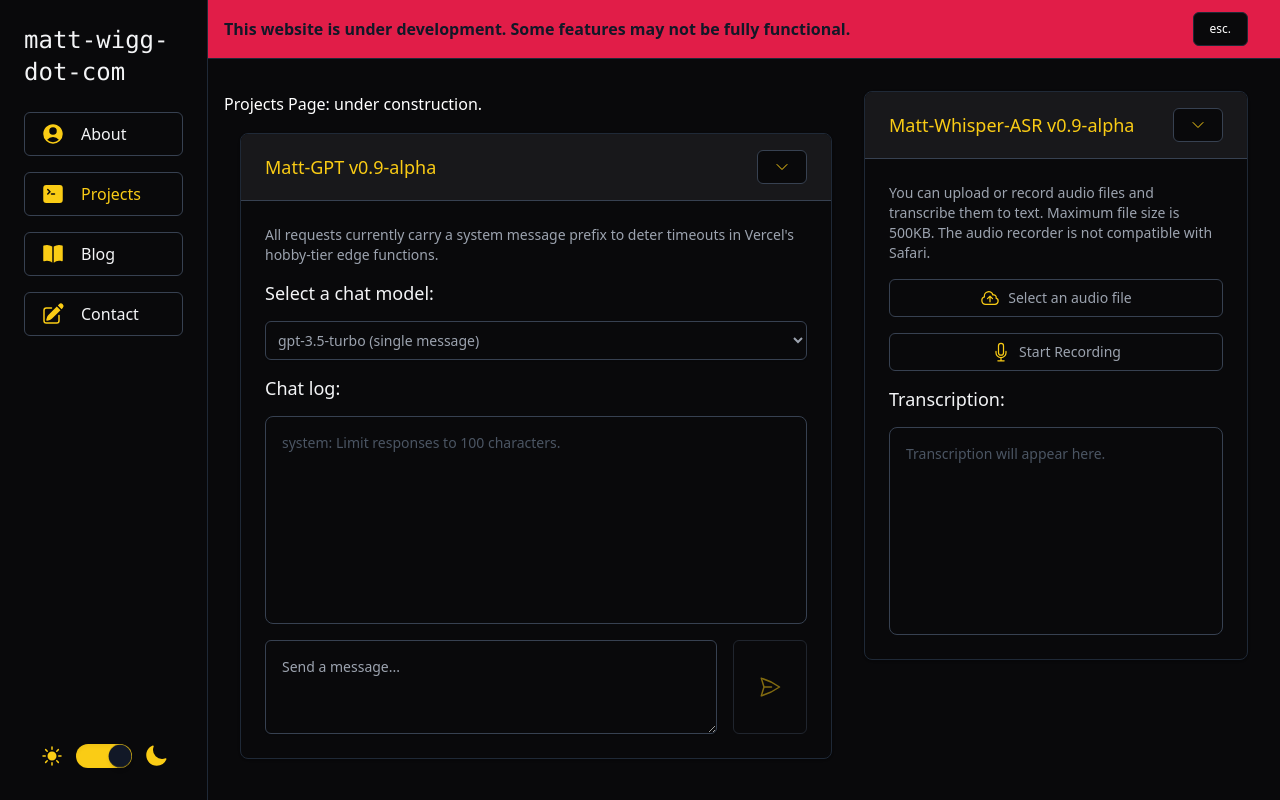
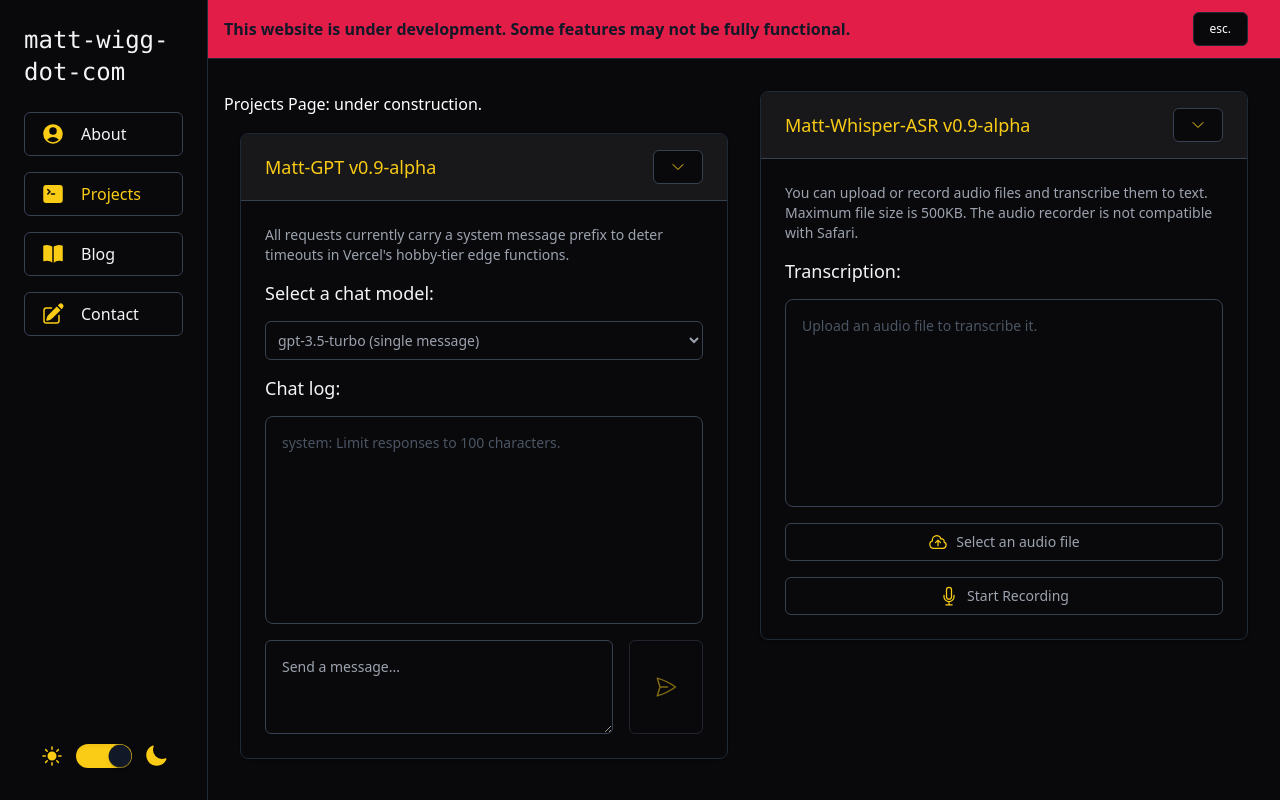
Before and after one commit to matt-wigg/matt-wigg-dot-com, a Next.js app: page /projects in a window 1280 px wide. Built offline with nearby package versions, Linux system fonts and the light colour scheme.

Commit message:
form and page rework

```diff
--- a/src/app/contact/page.tsx
+++ b/src/app/contact/page.tsx
@@ -3,13 +3,13 @@ import ContactForm from '@/components/ContactForm';
 export default function Contact() {
   return (
     <main className='flex md:flex-row flex-col pt-8'>
-      <div className='md:w-3/5 md:min-w-[500px] md:flex md:flex-col'>
+      <div className='md:w-3/6 md:min-w-[500px] md:flex md:flex-col'>
         Contact Page: under construction.
         <div className='py-4'>
           <ContactForm show={true} />
         </div>
       </div>
-      <div className='md:w-2/5 md:flex md:flex-col'>
+      <div className='md:w-3/6 md:flex md:flex-col'>
         <div className='pb-4'></div>
       </div>
     </main>
--- a/src/app/page.tsx
+++ b/src/app/page.tsx
@@ -1,6 +1,6 @@
 import HomeTabs from '@/components/HomeTabs/HomeTabs';
 import ResumeDownload from '@/components/ResumeDownload';
-import Profile from '@/components/Profile';
+import Profiles from '@/components/Profiles';
 import ContactForm from '@/components/ContactForm';
 import Testimonials from '@/components/Testimonials';
 import ProfesionalTimeline from '@/components/ProfesionalTimeline';
@@ -19,7 +19,7 @@ export default function Home() {
             <ContactForm show={false} />
           </div>
           <div className='pb-4'>
-            <Profile />
+            <Profiles />
           </div>
           <div className='pb-4'>
             <ProfesionalTimeline />
--- a/src/app/projects/page.tsx
+++ b/src/app/projects/page.tsx
@@ -4,13 +4,13 @@ import AudioForm from '@/components/AudioForm/AudioForm';
 export default function Home() {
   return (
     <main className='flex md:flex-row flex-col pt-8'>
-      <div className='md:w-3/5 md:min-w-[500px] md:flex md:flex-col'>
+      <div className='md:w-3/6 md:min-w-[500px] md:flex md:flex-col'>
         Projects Page: under construction.
         <div className='py-4'>
           <ChatForm show={true} />
         </div>
       </div>
-      <div className='md:w-2/5 md:flex md:flex-col'>
+      <div className='md:w-3/6 md:flex md:flex-col'>
         <div className='pb-4'>
           <AudioForm show={true} />
         </div>
--- a/src/components/AudioForm/AudioForm.tsx
+++ b/src/components/AudioForm/AudioForm.tsx
@@ -90,6 +90,20 @@ const AudioForm = ({ show }: { show: boolean }) => {
               with Safari.
             </span>
           </p>
+          <span className='block mb-4 text-lg font-medium leading-6 text-gray-900 dark:text-gray-100'>
+            Transcription:
+          </span>
+          <div
+            className={`overflow-y-auto h-52 border mb-4 border-gray-700 rounded-lg p-4 bg-white dark:bg-zinc-950 ${
+              !text ? 'dark:text-gray-600' : 'font-bold dark:text-yellow-400'
+            }`}
+          >
+            {text
+              ? text
+              : loading
+              ? 'Processing...'
+              : 'Upload an audio file to transcribe it.'}
+          </div>
           <form onSubmit={handleSubmit}>
             <div className='grid grid-cols-1 gap-4 md:grid-cols-2'>
               <div className='md:col-span-3'>
@@ -173,20 +187,6 @@ const AudioForm = ({ show }: { show: boolean }) => {
             </div>
           </form>
           <AudioRecorder onRecord={handleRecord} />
-          <span className='block mb-4 text-lg font-medium leading-6 text-gray-900 dark:text-gray-100'>
-            Transcription:
-          </span>
-          <div
-            className={`overflow-y-auto h-52 border border-gray-700 rounded-lg p-4 bg-white dark:bg-zinc-950 ${
-              !text ? 'dark:text-gray-600' : 'font-bold dark:text-yellow-400'
-            }`}
-          >
-            {text
-              ? text
-              : loading
-              ? 'Processing...'
-              : 'Transcription will appear here.'}
-          </div>
         </>
       }
     />
--- a/src/components/AudioForm/AudioRecorder.tsx
+++ b/src/components/AudioForm/AudioRecorder.tsx
@@ -74,7 +74,7 @@ const AudioRecorder: React.FC<AudioRecorderProps> = ({ onRecord }) => {
   };
 
   return (
-    <div className='py-4'>
+    <div className='pt-4'>
       <div className='grid grid-cols-1 gap-4 md:grid-cols-2'>
         {!recording && (
           <div className='md:col-span-3'>
@@ -157,9 +157,7 @@ const AudioRecorder: React.FC<AudioRecorderProps> = ({ onRecord }) => {
       </div>
       {audioBlob && (
         <div className='pt-4 w-full'>
-          <hr className='mb-4 border-t border-gray-700 dark:border-gray-600' />
           <audio className='w-full' ref={audioRef} controls />
-          <hr className='mt-4 border-t border-gray-700 dark:border-gray-600' />
         </div>
       )}
     </div>
--- a/src/components/ChatForm.tsx
+++ b/src/components/ChatForm.tsx
@@ -130,7 +130,7 @@ const ChatForm = ({ show }: { show: boolean }) => {
                     handleSubmit(e);
                   }
                 }}
-                className={`flex-grow dark:bg-transparent dark:border-gray-700 border-gray-700 border shadow-sm sm:text-sm rounded-md p-4 focus:ring-1 focus:ring-yellow-400 focus:outline-none ${
+                className={`flex-grow dark:bg-transparent dark:border-gray-700 border-gray-700 border shadow-sm sm:text-sm rounded-md p-4 focus:ring-1 focus:ring-yellow-400 focus:outline-none hover:border-yellow-400 dark:hover:border-yellow-400 ${
                   loading && 'opacity-50'
                 }`}
                 disabled={loading}
--- a/src/components/ContactForm.tsx
+++ b/src/components/ContactForm.tsx
@@ -157,7 +157,7 @@ const ContactForm = ({ show }: { show: boolean }) => {
                   type='text'
                   name='name'
                   id='name'
-                  placeholder='Name*'
+                  placeholder='Name *'
                   required
                   value={name}
                   onChange={(e) => setName(e.target.value)}
@@ -171,7 +171,7 @@ const ContactForm = ({ show }: { show: boolean }) => {
                   type='email'
                   name='email'
                   id='email'
-                  placeholder='Email*'
+                  placeholder='Email *'
                   required
                   value={email}
                   onChange={(e) => setEmail(e.target.value)}
@@ -185,7 +185,7 @@ const ContactForm = ({ show }: { show: boolean }) => {
                   name='message'
                   id='message'
                   rows={5}
-                  placeholder='Message*'
+                  placeholder='Message *'
                   required
                   value={message}
                   onChange={(e) => setMessage(e.target.value)}
--- a/src/components/ContentCard/ContentCardHeader.tsx
+++ b/src/components/ContentCard/ContentCardHeader.tsx
@@ -25,7 +25,7 @@ const ContentCardHeader: React.FC<ContentCardHeaderProps> = ({
       <Button
         onClick={toggleContentVisibility}
         className={`
-          ${'group-hover:text-yellow-400 group-hover:bg-gray-100 dark:group-hover:bg-zinc-900'}
+          ${'group-hover:text-yellow-400 group-hover:bg-gray-100 dark:group-hover:bg-zinc-900 group-hover:border-yellow-400'}
         `}
       >
         <ChevronDownIcon
--- a/src/components/Profile.tsx
+++ b/src/components/Profiles.tsx
@@ -1,12 +1,18 @@
 import Image from 'next/image';
 import ContentCard from '@/components/ContentCard/ContentCard';
 import SocialLinks from '@/components/SocialLinks';
+import { ArrowTopRightOnSquareIcon } from '@heroicons/react/24/solid';
 
-const Profile = () => {
+const Profiles = () => {
   return (
     <ContentCard
       show={true}
-      title='Profile'
+      title={
+        <div className='flex'>
+          <span>Profiles</span>
+          <ArrowTopRightOnSquareIcon className='h-5 w-5 ml-2' />
+        </div>
+      }
       content={
         <>
           <div className='flex flex-col sm:flex-row items-center'>
@@ -50,4 +56,4 @@ const Profile = () => {
   );
 };
 
-export default Profile;
+export default Profiles;
--- a/src/components/SocialLinks.tsx
+++ b/src/components/SocialLinks.tsx
@@ -29,7 +29,7 @@ const SocialLinks = () => {
   return (
     <div className='flex items-center justify-start space-x-4'>
       {socialLinks.map(({ href, icon: Icon, hover }) => (
-        <Link key={href} href={href}>
+        <Link key={href} href={href} target='_blank'>
           <Button className={`group ${hover}`}>
             <Icon className='h-4 w-4' />
           </Button>
--- a/src/types/ContentCardTypes.ts
+++ b/src/types/ContentCardTypes.ts
@@ -1,11 +1,11 @@
 export interface ContentCardProps {
   show: boolean;
-  title: string;
+  title: string | React.ReactNode;
   content: React.ReactNode;
 }
 
 export interface ContentCardHeaderProps {
   toggleContentVisibility: () => void;
   contentVisible: boolean;
-  title: string;
+  title: string | React.ReactNode;
 }
```
